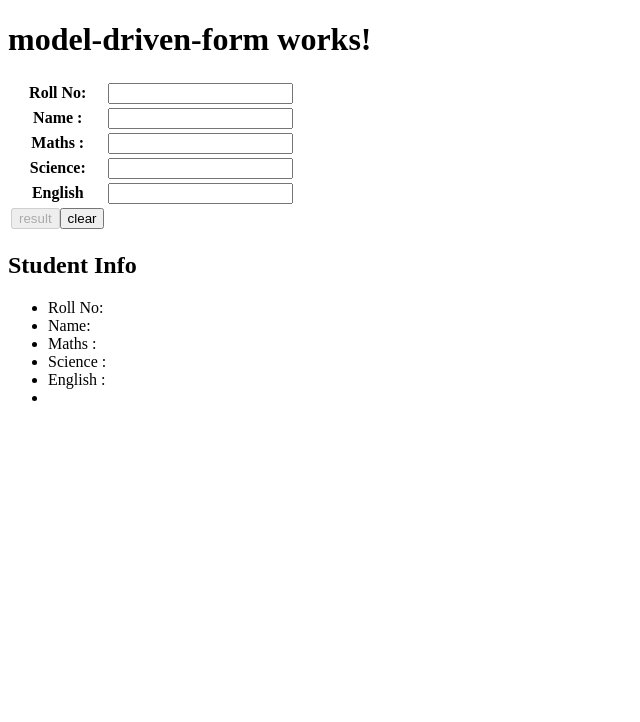
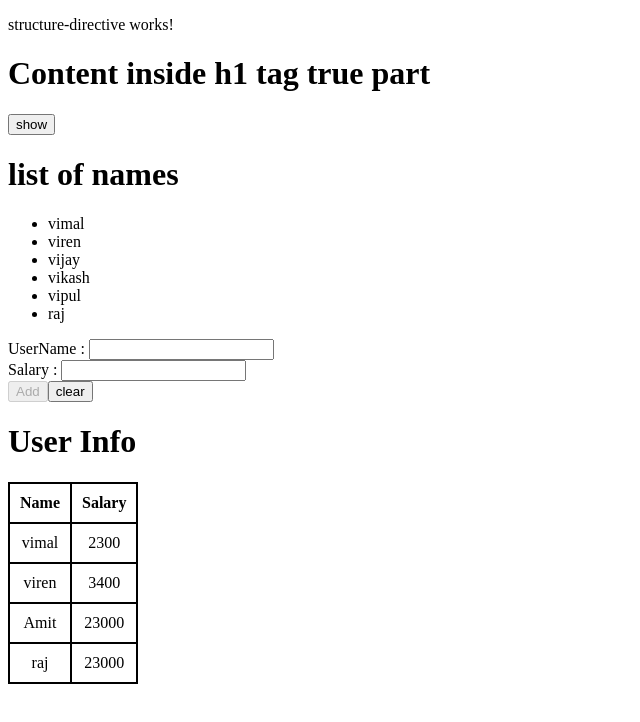
Before and after one commit to viralsir/First-Angular, an Angular app: page / in a window 1280 px wide. Shown: the top 722 px of the page, without its empty margins (0-640 px from the left). Built offline with nearby package versions, Linux system fonts and the light colour scheme.

Commit message:
ngIf and ngFor has been added to the list.

```diff
--- a/src/app/app.component.html
+++ b/src/app/app.component.html
@@ -29,4 +29,5 @@
 <app-template-driven-form></app-template-driven-form>-->
 
 <!--<app-tdf></app-tdf>-->
-<app-model-driven-form></app-model-driven-form>
+<!--<app-model-driven-form></app-model-driven-form>-->
+<app-structure-directive></app-structure-directive>
--- a/src/app/app.module.ts
+++ b/src/app/app.module.ts
@@ -11,6 +11,7 @@ import {FormsModule, ReactiveFormsModule} from "@angular/forms";
 import { TemplateDrivenFormComponent } from './template-driven-form/template-driven-form.component';
 import { TdfComponent } from './tdf/tdf.component';
 import { ModelDrivenFormComponent } from './model-driven-form/model-driven-form.component';
+import { StructureDirectiveComponent } from './structure-directive/structure-directive.component';
 
 @NgModule({
   declarations: [
@@ -22,7 +23,8 @@ import { ModelDrivenFormComponent } from './model-driven-form/model-driven-form.
     TwoWayDatabindingComponent,
     TemplateDrivenFormComponent,
     TdfComponent,
-    ModelDrivenFormComponent
+    ModelDrivenFormComponent,
+    StructureDirectiveComponent
   ],
   imports: [
     BrowserModule,
--- /dev/null
+++ b/src/app/structure-directive/structure-directive.component.css
@@ -0,0 +1,10 @@
+table{
+  border:2px solid black;
+  border-collapse: collapse;
+
+}
+th,td{
+  border:2px solid black;
+  padding: 10px;
+  text-align: center;
+}
--- /dev/null
+++ b/src/app/structure-directive/structure-directive.component.html
@@ -0,0 +1,31 @@
+<p>structure-directive works!</p>
+
+<h1 *ngIf="true"> Content inside h1 tag  true part</h1>
+<h1 *ngIf="false"> content inside h1 tag false part</h1>
+<input type="button" (click)="showcontent()" [value]="label">
+<h1 *ngIf="show"> content inside h1 tag show part</h1>
+
+<h1> list of names </h1>
+<ul>
+   <li *ngFor="let element of names"> {{element}}</li>
+</ul>
+
+
+<form [formGroup]="UserFormGroup" (ngSubmit)="AddUser()">
+  UserName : <input type="text" size="20" formControlName="name"> <br/>
+  Salary : <input type="number" formControlName="salary"> <br/>
+  <input type="submit" value="Add" [disabled]="UserFormGroup.invalid" > <input type="reset" value="clear">
+
+</form>
+
+<h1> User Info</h1>
+<table>
+  <tr>
+    <th>Name </th>
+    <th>Salary</th>
+  </tr>
+  <tr *ngFor="let element of userInfo" >
+     <td>{{element.name}}</td>
+      <td>{{element.salary}}</td>
+  </tr>
+</table>
--- /dev/null
+++ b/src/app/structure-directive/structure-directive.component.ts
@@ -0,0 +1,45 @@
+import { Component } from '@angular/core';
+import {FormControl, FormGroup, Validators} from "@angular/forms";
+
+@Component({
+  selector: 'app-structure-directive',
+  templateUrl: './structure-directive.component.html',
+  styleUrls: ['./structure-directive.component.css']
+})
+export class StructureDirectiveComponent {
+
+
+  UserFormGroup=new FormGroup({
+    "name":new FormControl("",[Validators.required]),
+    "salary":new FormControl("",[Validators.required,Validators.min(0)])
+  })
+
+
+  show:boolean=false;
+  label:string="show";
+
+  names=["vimal","viren","vijay","vikash","vipul","raj"]
+
+  userInfo=[{"name":"vimal","salary":2300},
+            {"name":"viren","salary":3400},
+            {"name":"Amit","salary":23000},
+            {"name":"raj","salary":23000}]
+
+  showcontent() {
+
+    if (this.show==true){
+      this.show=false;
+      this.label="show";
+    }
+    else{
+      this.label="hide";
+      this.show=true;
+    }
+  }
+
+  AddUser() {
+        // @ts-ignore
+    this.userInfo.push(this.UserFormGroup.value);
+    this.UserFormGroup.reset();
+  }
+}
```
Also changed, not shown: 1 other file (tests, documents, lock files or other folders).
